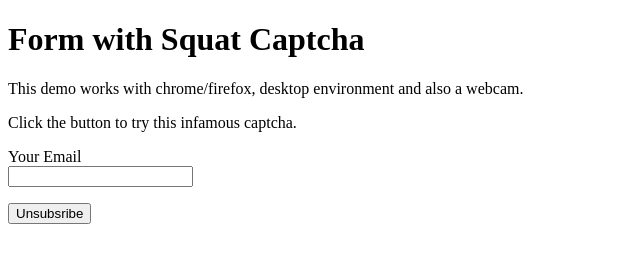
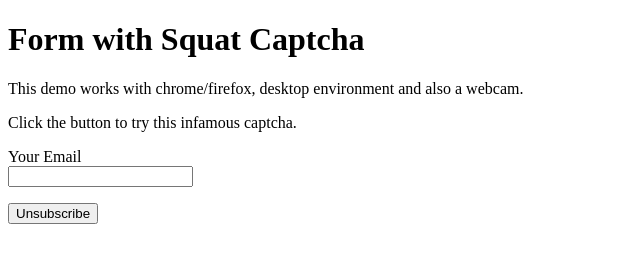
Before and after one commit to vivirenremoto/squat_captcha, a plain HTML site: page sample-form.html in a window 1280 px wide. Shown: the full height of the page, 0-640 px from the left. Drawn offline with nearby package versions, Linux system fonts and the light colour scheme.

Commit message:
Update sample-form.html

```diff
--- a/sample-form.html
+++ b/sample-form.html
@@ -29,7 +29,7 @@
             <input name="email">
         </p>
         <p>
-            <button type="submit">Unsubsribe</button>
+            <button type="submit">Unsubscribe</button>
         </p>
 
     </form>
```
